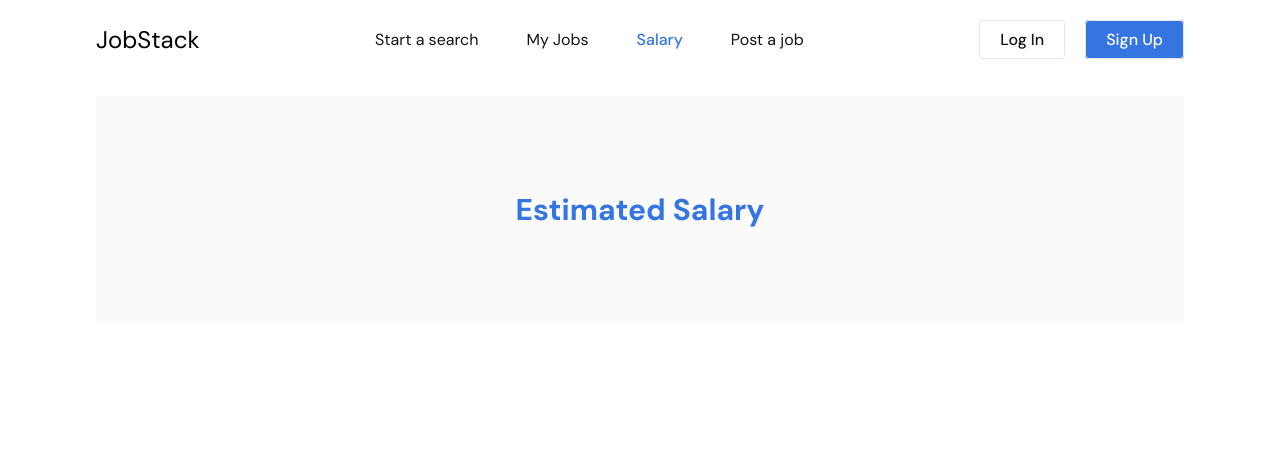
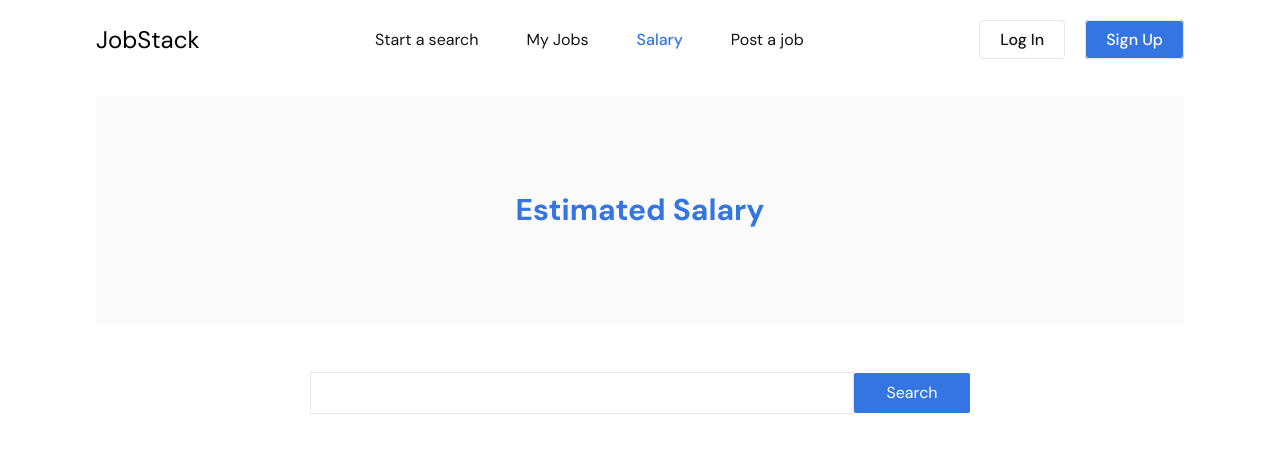
Before and after one commit to AsifAhmedSahil/job-stack-client-using-React-MongoDB-Node-Express.js-Tailwind-CSS, a React (Vite) app: page /salary in a window 1280 px wide. Shown: the top 452 px of the page. Built offline with nearby package versions, Linux system fonts and the light colour scheme.

Commit message:
search design

```diff
--- a/src/Pages/SalaryPage/SalaryPage.jsx
+++ b/src/Pages/SalaryPage/SalaryPage.jsx
@@ -6,6 +6,25 @@ const SalaryPage = () => {
     <div className="max-w-screen-2xl container mx-auto lg:px-24 px-4">
         <PageHeader title={"Estimated Salary"}/>
 
+        <div className='mt-5'>
+        <div className="text-center mb-4 mt-12">
+          <input
+            onChange={(e) => setSearchText(e.target.value)}
+            type="text "
+            name="search"
+            id="search"
+            className="lg:w-6/12 w-full py-2 pl-3 border focus:outline-none  mb-4"
+          />
+          <button
+            className="bg-blue text-white py-2 px-8 mb-4 rounded-sm"
+            // onClick={handleSearch}
+          >
+            Search
+          </button>
+        </div>
+
+        </div>
+
     </div>
   )
 }
```
